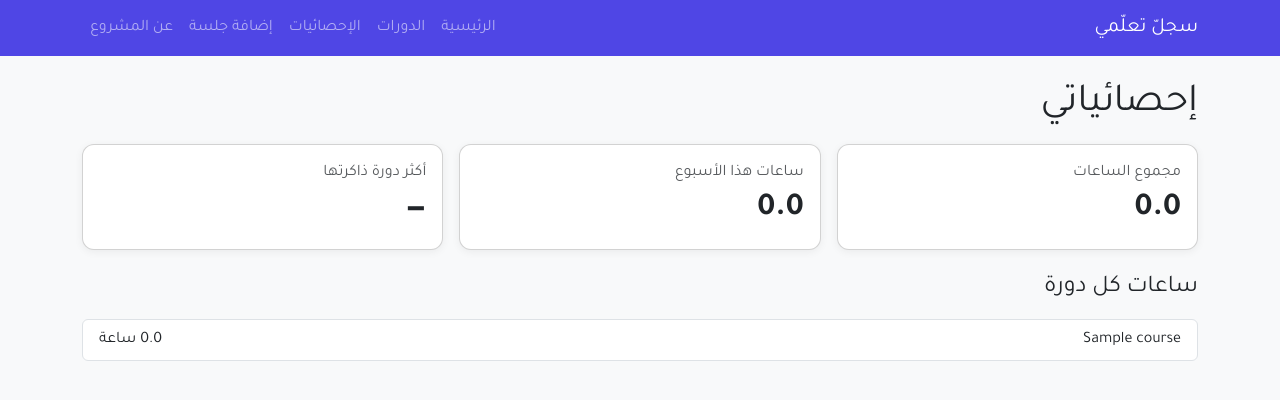
After one commit to xbeeso/study-tracker, a Django app: page /stats/ in a window 1280 px wide. The commit adds this page. Shown: the top 400 px of the page. Run offline with Django 5.2, Linux system fonts and the light colour scheme; tables that the repository leaves empty hold one stand-in row (values such as "Sample post"); data that the repository does not hold is empty.

Commit message:
Add statistics page with weekly and per-course hours

```diff
--- a/tracker/templates/tracker/base.html
+++ b/tracker/templates/tracker/base.html
@@ -30,8 +30,10 @@
                 <div class="navbar-nav ms-auto">
                     <a class="nav-link" href="{% url 'home' %}">الرئيسية</a>
                     <a class="nav-link" href="{% url 'course_list' %}">الدورات</a>
+                    <a class="nav-link" href="{% url 'stats' %}">الإحصائيات</a>
                     <a class="nav-link" href="{% url 'add_session' %}">إضافة جلسة</a>
                     <a class="nav-link" href="{% url 'about' %}">عن المشروع</a>
+
                 </div>
             </div>
         </div>
--- /dev/null
+++ b/tracker/templates/tracker/stats.html
@@ -0,0 +1,50 @@
+{% extends "tracker/base.html" %}
+
+{# l10n: lets us turn off the local number format for specific values. #}
+{% load l10n %}
+
+{% block title %}الإحصائيات{% endblock %}
+
+{% block content %}
+    <h1 class="mb-3">إحصائياتي</h1>
+
+    {# Bootstrap grid: 3 columns on wide screens, stacked under each other on phones. #}
+    <div class="row g-3 mb-4">
+        <div class="col-md-4">
+            <div class="card p-3 h-100">
+                <div class="text-muted">مجموع الساعات</div>
+                <div class="fs-2 fw-bold">{{ total_hours|unlocalize }}</div>
+            </div>
+        </div>
+        <div class="col-md-4">
+            <div class="card p-3 h-100">
+                <div class="text-muted">ساعات هذا الأسبوع</div>
+                <div class="fs-2 fw-bold">{{ week_hours|unlocalize }}</div>
+            </div>
+        </div>
+        <div class="col-md-4">
+            <div class="card p-3 h-100">
+                <div class="text-muted">أكثر دورة ذاكرتها</div>
+                {# Show it only if there is a course AND it has some minutes. #}
+                {% if top_course and top_course.total_minutes %}
+                    <div class="fs-2 fw-bold">{{ top_course.name }}</div>
+                {% else %}
+                    <div class="fs-2 fw-bold">—</div>
+                {% endif %}
+            </div>
+        </div>
+    </div>
+
+    <h2 class="h4 mb-3">ساعات كل دورة</h2>
+    <ul class="list-group">
+        {% for course in courses %}
+            <li class="list-group-item d-flex justify-content-between">
+                {{ course.name }}
+                <span>{{ course.hours }} ساعة</span>
+            </li>
+        {% empty %}
+            {# "empty" runs only when the list has nothing in it. #}
+            <li class="list-group-item">ما فيه دورات إلى الحين.</li>
+        {% endfor %}
+    </ul>
+{% endblock %}
--- a/tracker/urls.py
+++ b/tracker/urls.py
@@ -16,6 +16,7 @@ urlpatterns = [
     # The session's number is in the address, like the course pages.
     path("sessions/<int:pk>/edit/", views.edit_session, name="edit_session"),
     path("sessions/<int:pk>/delete/", views.delete_session, name="delete_session"),
+    path("stats/", views.stats, name="stats"),
 
 
 ]
--- a/tracker/views.py
+++ b/tracker/views.py
@@ -1,4 +1,7 @@
-from django.db.models import Count, Sum
+from datetime import date, timedelta
+
+from django.db.models import Count, IntegerField, Sum
+from django.db.models.functions import Coalesce
 from django.shortcuts import get_object_or_404, redirect, render
 
 from .forms import SessionForm
@@ -84,3 +87,38 @@ def delete_session(request, pk):
         return redirect("home")
     # First visit: show the confirmation page.
     return render(request, "tracker/session_confirm_delete.html", {"session": session})
+
+
+def stats(request):
+    """Statistics page: total hours, this week's hours, and hours per course."""
+    # 1) Total minutes of ALL sessions. Same as yesterday's: SELECT SUM(minutes)
+    total_minutes = Session.objects.aggregate(total=Sum("minutes"))["total"] or 0
+
+    # 2) This week, starting from Sunday (the Saudi week).
+    today = date.today()
+    # weekday(): Monday=0 ... Sunday=6. This gives how many days have passed since Sunday.
+    days_since_sunday = (today.weekday() + 1) % 7
+    week_start = today - timedelta(days=days_since_sunday)
+    # day__gte = "day is greater than or equal to". Same as: WHERE day >= week_start
+    week_minutes = Session.objects.filter(day__gte=week_start).aggregate(total=Sum("minutes"))["total"] or 0
+
+    # 3) Every course with its total minutes, biggest first.
+    # Same as yesterday's LEFT JOIN + GROUP BY + ORDER BY. Coalesce = COALESCE: no sessions -> 0.
+    courses = list(
+        Course.objects.annotate(
+            total_minutes=Coalesce(Sum("sessions__minutes"), 0, output_field=IntegerField())
+        ).order_by("-total_minutes")
+    )
+    # Loop over the courses and give each one its hours (templates can't divide numbers).
+    for course in courses:
+        course.hours = round(course.total_minutes / 60, 1)
+
+    # The top course is the first one, or None if there are no courses at all.
+    top_course = courses[0] if courses else None
+
+    return render(request, "tracker/stats.html", {
+        "total_hours": round(total_minutes / 60, 1),
+        "week_hours": round(week_minutes / 60, 1),
+        "top_course": top_course,
+        "courses": courses,
+    })
```
